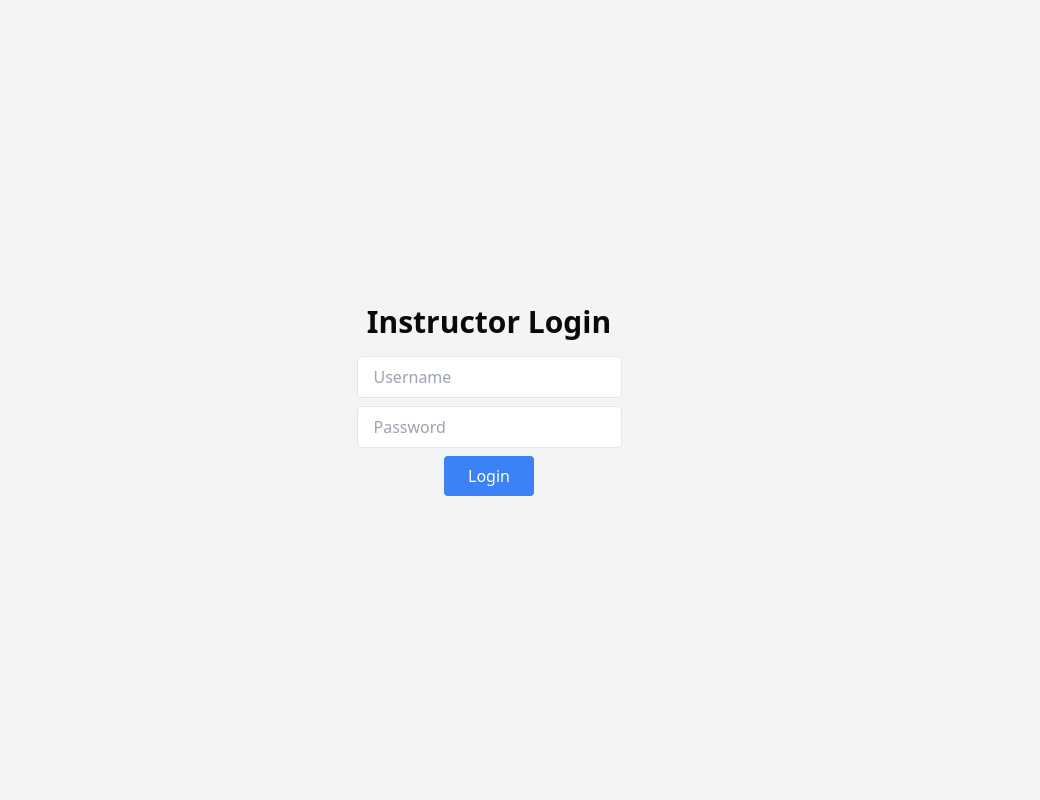
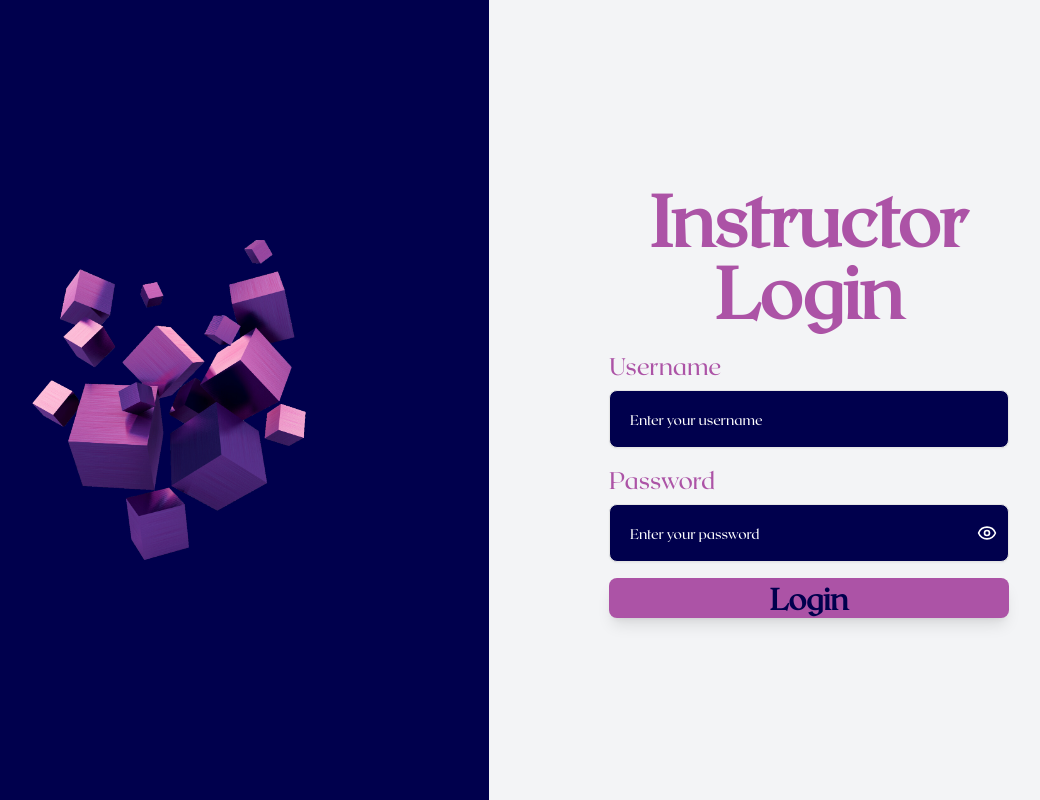
Before and after one commit to CSingh26/quiz-app, a Next.js app in the folder frontend/: page /login/instructor in a window 1280 px wide. Shown: the whole page, without its empty margins (151-1191 px from the left). Built offline with nearby package versions, Linux system fonts and the light colour scheme.

Commit message:
instructor-login-ui-added

```diff
--- a/frontend/src/app/login/instructor/page.tsx
+++ b/frontend/src/app/login/instructor/page.tsx
@@ -1,62 +1,153 @@
 "use client"
 
 import { useState } from "react"
+import { Input } from "@/components/ui/input"
+import { Button } from "@/components/ui/button"
+import { Label } from "@/components/ui/label"
+import { motion } from "framer-motion"
+import { ToastContainer, toast } from "react-toastify"
+import "react-toastify/dist/ReactToastify.css"
+import { Eye, EyeOff } from "lucide-react"
 import { useRouter } from "next/navigation"
 
 export default function InstructorLogin() {
-    const [username, setUsername] = useState('')
-    const [password, setPassword] = useState('')
+  const [username, setUsername] = useState("")
+  const [password, setPassword] = useState("")
+  const [showPassword, setShowPassword] = useState(false)
+  const [loading, setLoading] = useState(false)
   const router = useRouter()
 
   const handleLogin = async () => {
+    if (!username || !password) {
+      toast.error("All fields are required!", {
+        position: "top-center",
+        autoClose: 3000,
+      })
+      return
+    }
+
+    setLoading(true) // Set loading state
     try {
-            const response = await fetch('http://localhost:6573/api/auth/ins/login', {
-                method: 'POST',
+      const response = await fetch("http://localhost:6573/api/auth/ins/login", {
+        method: "POST",
         headers: {
-                    'Content-Type': 'application/json'
+          "Content-Type": "application/json",
         },
         body: JSON.stringify({
           username,
-                    password
+          password,
         }),
-                credentials: "include"
+        credentials: "include",
       })
 
       const data = await response.json()
+
       if (response.ok) {
-                alert('Instructor login successful')
+        toast.success("Instructor Login Successful!", {
+          position: "top-center",
+          autoClose: 3000,
+        })
+        setTimeout(() => {
           router.push("/dashboard/instructor")
+        }, 2000)
       } else {
-                alert(data.message || 'Login Failed')
+        toast.error(data.message || "Login Failed", {
+          position: "top-center",
+          autoClose: 3000,
+        })
       }
     } catch (err) {
-            console.error('Login error', err)
+      toast.error("An unexpected error occurred. Please try again.", {
+        position: "top-center",
+        autoClose: 3000,
+      })
+      console.error("Login error", err)
+    } finally {
+      setLoading(false) // Reset loading state
     }
   }
 
   return (
-        <div className="flex flex-col items-center justify-center min-h-screen bg-gray-100">
-            <h1 className="text-3xl font-bold mb-4">Instructor Login</h1>
-            <input
+    <div className="flex flex-col md:flex-row min-h-screen custom-font-1">
+      <ToastContainer position="top-right" autoClose={3000} />
+      <motion.div
+        initial={{ opacity: 0, x: 100 }}
+        animate={{ opacity: 1, x: 0 }}
+        transition={{ duration: 0.8 }}
+        className="hidden md:flex md:w-1/2 bg-[#00004d] items-center justify-center"
+      >
+        <img
+          src="/Assests/Images/login.svg"
+          alt="3D Cubes"
+          className="w-[120%] h-auto"
+        />
+      </motion.div>
+      <motion.div
+        initial={{ opacity: 0, x: -100 }}
+        animate={{ opacity: 1, x: 0 }}
+        transition={{ duration: 0.8 }}
+        className="w-full md:w-1/2 bg-gray-100 flex flex-col items-center justify-center"
+      >
+        <div className="w-full max-w-md px-6">
+          <motion.h1
+            initial={{ scale: 0.8, opacity: 0 }}
+            animate={{ scale: 1, opacity: 1 }}
+            transition={{ duration: 0.8 }}
+            className="text-center text-7xl font-bold text-[#ac53a6] mb-6"
+          >
+            Instructor Login
+          </motion.h1>
+          <div className="space-y-4">
+            <div>
+              <Label htmlFor="username" className="text-2xl text-[#ac53a6]">
+                Username
+              </Label>
+              <Input
+                id="username"
                 type="text"
-            placeholder="Username"
-            className="mb-2 px-4 py-2 border rounded"
+                placeholder="Enter your username"
                 value={username}
                 onChange={(e) => setUsername(e.target.value)}
+                className="mt-2 text-white bg-[#00004d] placeholder:text-white placeholder-opacity-100 focus:outline-none focus:ring-2 focus:ring-blue-500 rounded-lg px-5 py-7 pr-12"
               />
-            <input
-            type="password"
-            placeholder="Password"
-            className="mb-2 px-4 py-2 border rounded"
+            </div>
+
+            <div className="relative">
+              <Label htmlFor="password" className="text-2xl text-[#ac53a6]">
+                Password
+              </Label>
+              <Input
+                id="password"
+                type={showPassword ? "text" : "password"}
+                placeholder="Enter your password"
                 value={password}
                 onChange={(e) => setPassword(e.target.value)}
+                className="mt-2 text-white bg-[#00004d] placeholder:text-white placeholder-opacity-100 focus:outline-none focus:ring-2 focus:ring-blue-500 rounded-lg px-5 py-7 pr-12"
               />
               <button
+                type="button"
+                onClick={() => setShowPassword((prev) => !prev)}
+                className="text-white absolute top-[calc(50%+20px)] right-3 flex items-center hover:text-white focus:outline-none transform -translate-y-1/2"
+                style={{ padding: 0, background: "none" }}
+              >
+                {showPassword ? (
+                  <EyeOff size={20} aria-hidden="true" />
+                ) : (
+                  <Eye size={20} aria-hidden="true" />
+                )}
+              </button>
+            </div>
+
+            <Button
               onClick={handleLogin}
-                className="px-6 py-2 bg-blue-500 text-white rounded hover:bg-blue-600"
+              className="text-3xl w-full py-5 bg-white text-[#00004d] font-bold rounded-lg shadow-lg hover:shadow-2xl hover:scale-105 hover:text-lg transition-all duration-300 active:scale-95 active:shadow-md focus:outline-none"
+              style={{ backgroundColor: "#ac53a6" }}
             >
               Login
-            </button>
+            </Button>
+          </div>
+        </div>
+      </motion.div>
     </div>
   )
 }
```
Lines whose indentation alone changed are shown as unchanged.
